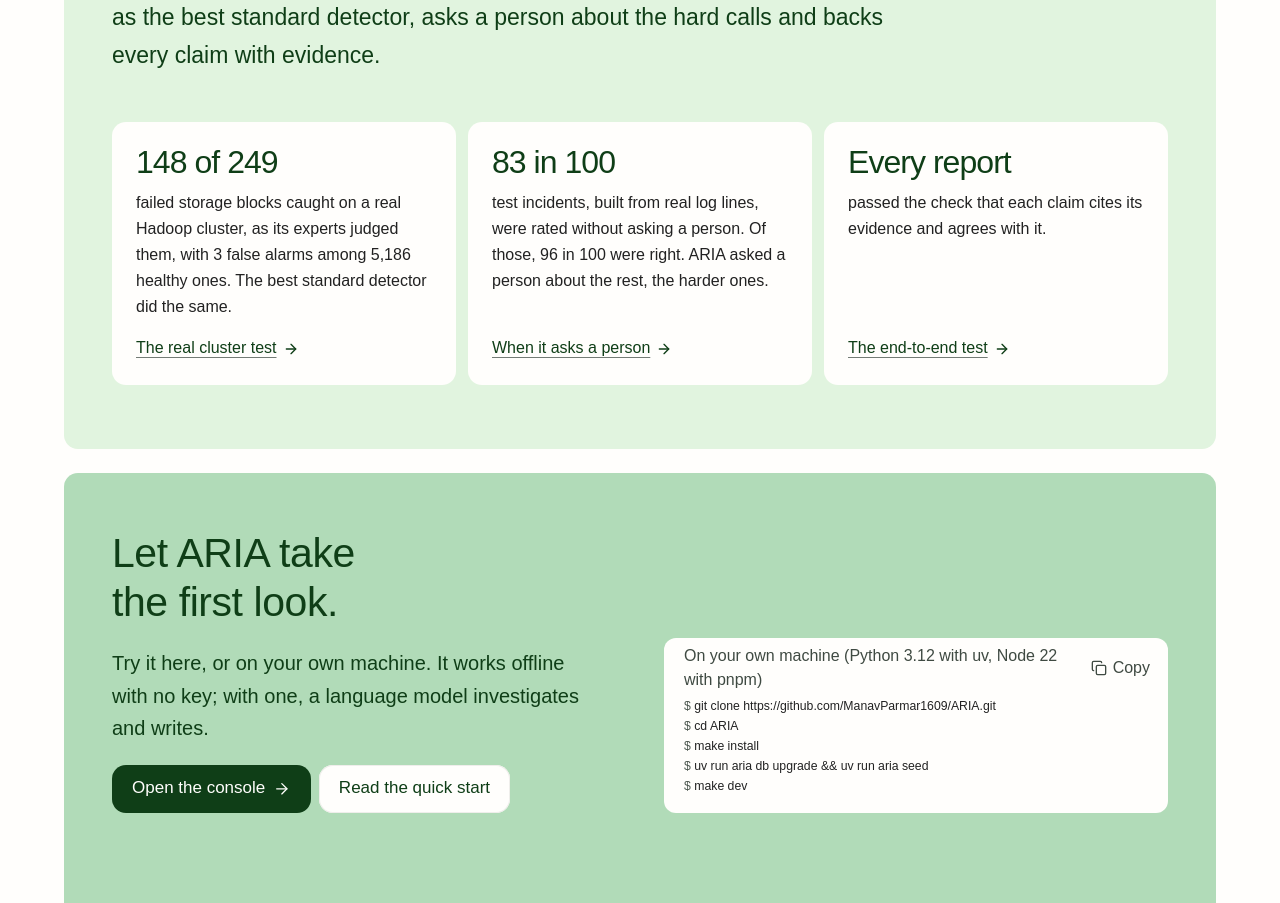
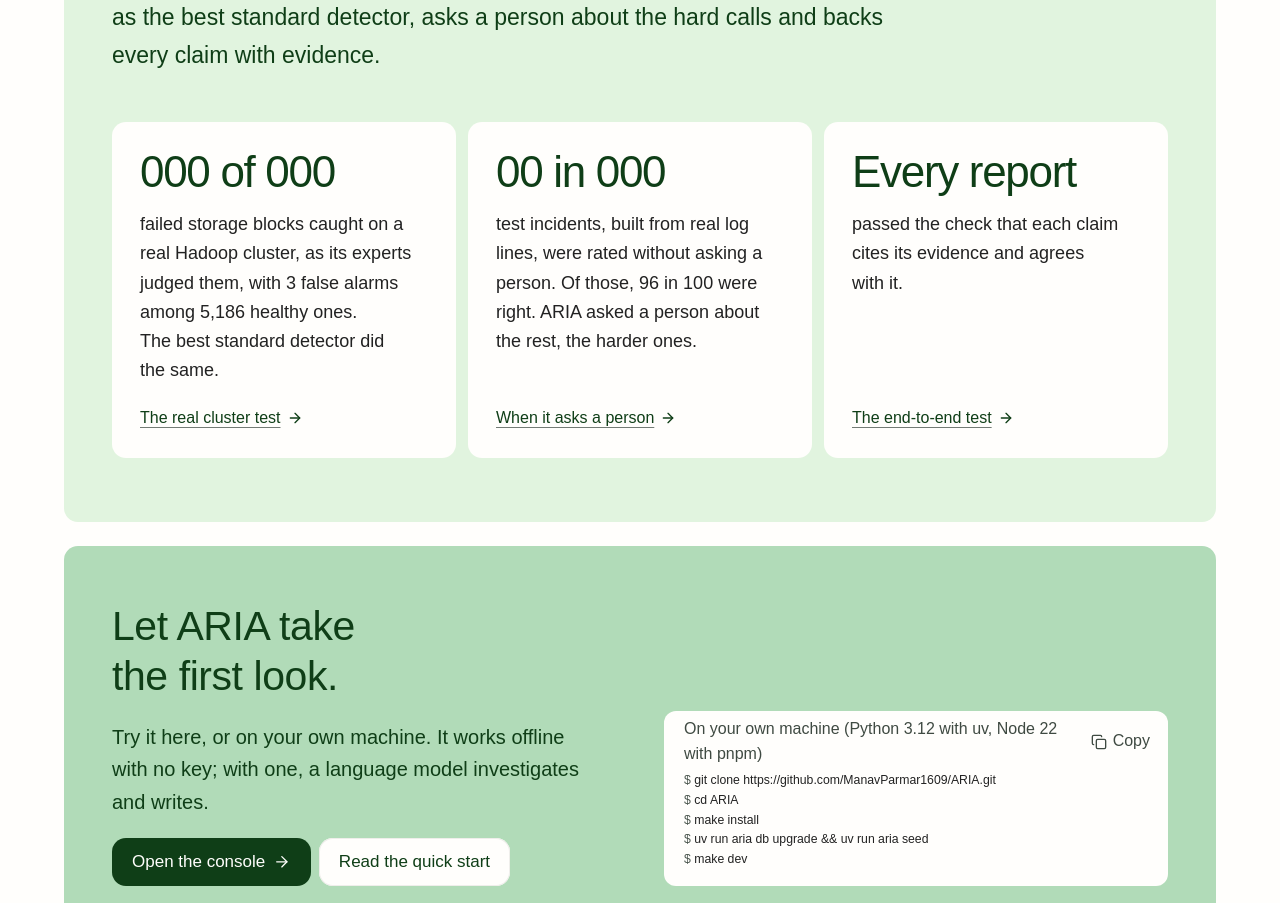
Before and after one commit to ManavParmar1609/ARIA, a Next.js app in the folder web/: page / in a window 1280 px wide. Shown: the part 7000-7903 px from the top of the page. Built offline with nearby package versions, Linux system fonts and the light colour scheme; no server answers; a web font is replaced by a local one.

Commit message:
Give the home page's results larger figures that roll into view
Co-Authored-By: Claude Opus 5.5 <noreply@anthropic.com>
Claude-Session: https://claude.ai/code/session_018rC9kNAVrecT5oThgSmYFg

```diff
--- a/web/src/app/page.tsx
+++ b/web/src/app/page.tsx
@@ -217,9 +217,9 @@ export default function Landing() {
           more={{ href: "/console/evals", label: "See every test" }}
         >
           <p className="max-w-[62ch] text-xl leading-relaxed font-medium text-heading">
-            {resultsInShort(evals, real, datasets)}
+            {resultsInShort(evals, real)}
           </p>
-          <ResultsRow data={evals} real={real} more={datasets} />
+          <ResultsRow data={evals} real={real} />
         </Section>
 
         <div className="h-6" />
--- a/web/src/components/site/results-row.tsx
+++ b/web/src/components/site/results-row.tsx
@@ -1,6 +1,7 @@
 import { ArrowRightIcon } from "lucide-react";
 import Link from "next/link";
 
+import { RollingNumber } from "@/components/aria/rolling-number";
 import type { Evaluation, RealLogs } from "@/lib/site-data";
 
 // The home page's results (item 28): one row of findings, each computed from the published
@@ -56,9 +57,12 @@ export function ResultsRow({ data, real }: { data: Evaluation; real: RealLogs })
   return (
     <ul className="grid gap-3 md:grid-cols-3">
       {resultTiles(data, real).map((tile) => (
-        <li key={tile.href} className="flex flex-col gap-3 rounded-card bg-raised p-6">
-          <p className="stat text-[2rem] leading-none whitespace-nowrap">{tile.figure}</p>
-          <p className="text-sm leading-relaxed text-foreground">{tile.label}</p>
+        <li key={tile.href} className="flex flex-col gap-4 rounded-card bg-raised p-6 sm:p-7">
+          {/* The figure rolls into view once (rolling-number.tsx); its plain text is always there. */}
+          <p className="stat text-[2.5rem] leading-none whitespace-nowrap sm:text-[2.75rem]">
+            <RollingNumber value={tile.figure} />
+          </p>
+          <p className="text-base leading-relaxed text-foreground">{tile.label}</p>
           <Link
             href={tile.href as never}
             prefetch={false}
```
